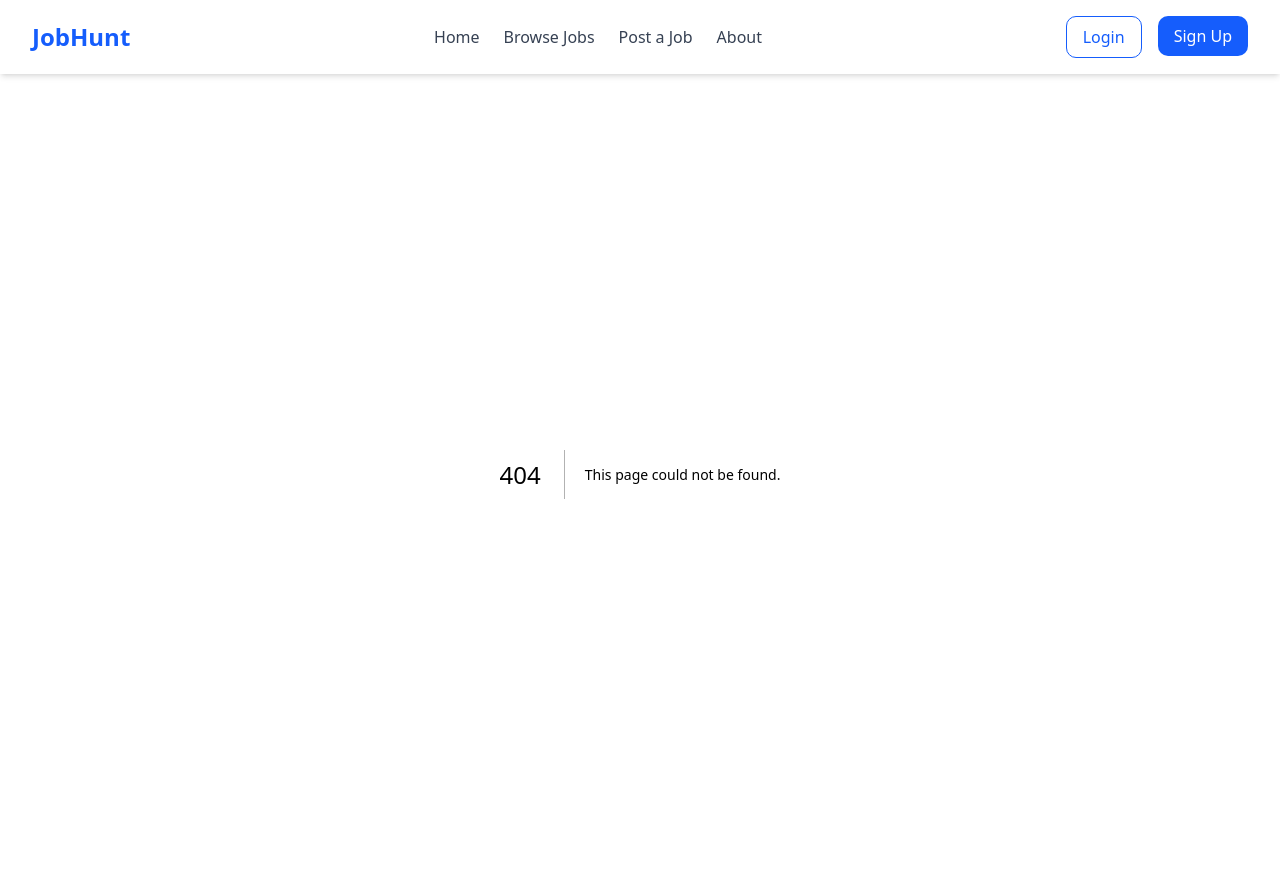
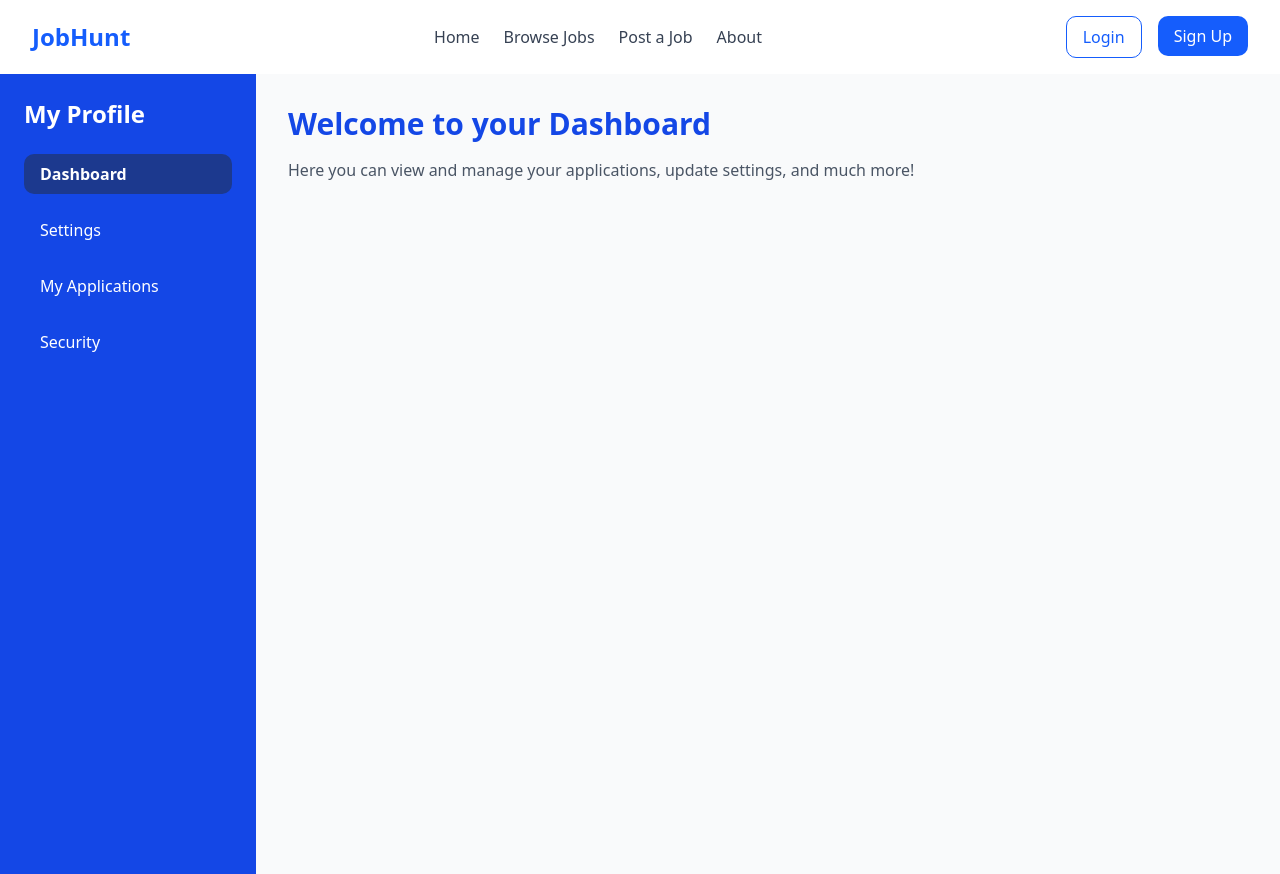
Before and after one commit to Sid2303/job-portal, a Next.js app: page /profile in a window 1280 px wide. Before the commit this address had no page. Built offline with nearby package versions, Linux system fonts and the light colour scheme.

Commit message:
Profile page stated

```diff
--- /dev/null
+++ b/src/app/profile/layout.jsx
@@ -0,0 +1,43 @@
+"use client";
+
+import React from "react";
+import Link from "next/link";
+import { usePathname } from "next/navigation";
+
+export default function ProfileLayout({ children }) {
+    const pathname = usePathname();
+
+    const navLinks = [
+        { href: "/profile", label: "Dashboard" },
+        { href: "/profile/settings", label: "Settings" },
+        { href: "/profile/applications", label: "My Applications" },
+        { href: "/profile/security", label: "Security" },
+    ];
+
+    return (
+        <div className="flex min-h-screen">
+        {/* Left Navigation */}
+        <aside className="w-64 bg-blue-700 text-white flex flex-col p-6 space-y-6">
+            <h2 className="text-2xl font-bold mb-6">My Profile</h2>
+            <nav className="flex flex-col space-y-4">
+            {navLinks.map((link) => (
+                <Link
+                key={link.href}
+                href={link.href}
+                className={`px-4 py-2 rounded-lg hover:bg-blue-800 transition ${
+                    pathname === link.href ? "bg-blue-900 font-semibold" : ""
+                }`}
+                >
+                {link.label}
+                </Link>
+            ))}
+            </nav>
+        </aside>
+
+        {/* Right Content */}
+        <main className="flex-1 p-8 bg-gray-50">
+            {children}
+        </main>
+        </div>
+    );
+}
--- /dev/null
+++ b/src/app/profile/page.jsx
@@ -0,0 +1,14 @@
+"use client";
+
+import React from "react";
+
+export default function ProfileDashboardPage() {
+    return (
+        <div>
+            <h1 className="text-3xl font-bold mb-4 text-blue-700">Welcome to your Dashboard</h1>
+            <p className="text-gray-600">
+                Here you can view and manage your applications, update settings, and much more!
+            </p>
+        </div>
+    );
+}
--- /dev/null
+++ b/src/app/profile/settings/page.jsx
@@ -0,0 +1,9 @@
+import React from 'react'
+
+export default function page() {
+    return (
+        <div>
+            Settings
+        </div>
+    )
+}
```
